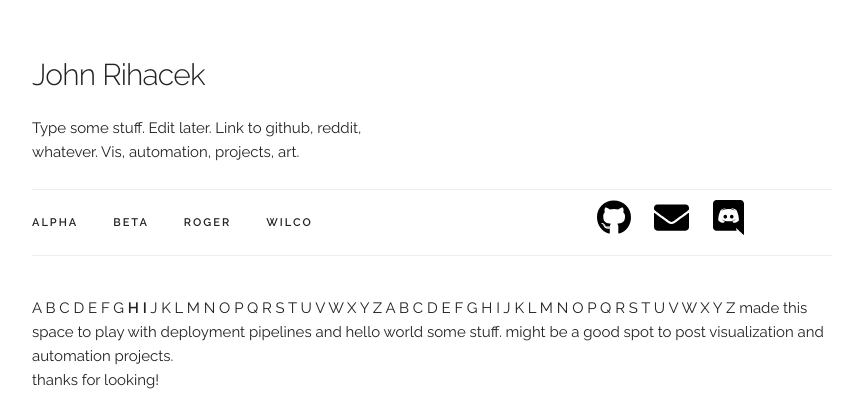
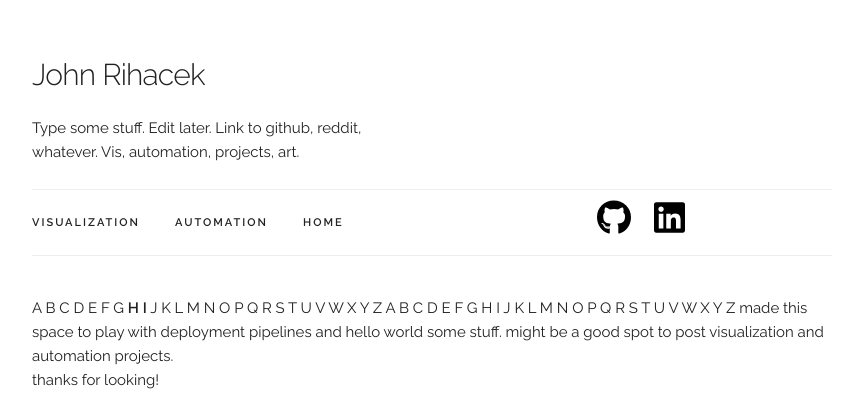
Before and after one commit to rihacek/rihaceks.com, a PHP site: page / in a window 1280 px wide. Shown: the part 145-563 px from the top of the page, without its empty margins (208-1071 px from the left). Run offline with PHP 8.4, Linux system fonts and the light colour scheme; some libraries are stand-ins or nearby versions.

Commit message:
update some navbar content

```diff
--- a/html/index.php
+++ b/html/index.php
@@ -46,22 +46,17 @@
         <div class="container">
           <div class="two-thirds column">
             <ul class="navbar-list">
-              <li class="navbar-item"><a class="navbar-link" href="#">Alpha</a></li>
-              <li class="navbar-item"><a class="navbar-link" href="#">Beta</a></li>
-              <li class="navbar-item"><a class="navbar-link" href="#">Roger</a></li>
-              <li class="navbar-item"><a class="navbar-link" href="#">Wilco</a></li>
+              <li class="navbar-item"><a class="navbar-link" href="https://vis.rihaceks.com">Visualization</a></li>
+              <li class="navbar-item"><a class="navbar-link" href="#">Automation</a></li>
+              <li class="navbar-item"><a class="navbar-link" href="https://rihaceks.com">Home</a></li>
             </ul>
           </div>
           <div class="one-third column">
-        <!-- all icons licensed under Creative Commons Attribution 4.0 International: https://fontawesome.com/license -->
-        <img src="images/github-brands.svg" height="35" style="padding: 10px;"/>
-        <img src="images/envelope-solid.svg" height="35" style="padding: 10px;"/>
-        <img src="images/discord-brands.svg" height="35" style="padding: 10px;"/>
-
-      </div>
-
+            <a href="https://github.com/rihacek"><img src="images/github-brands.svg" height="35" style="padding: 10px;"/></a>
+            <a href="https://www.linkedin.com/in/jrihacek"><img src="images/linkedin-brands.svg" height="35" style="padding: 10px;"/></a>
+          </div>
         </div>
-      </nav>
+    </nav>
 
 
 	<div class="row">
```
Also changed, not shown: html/images/linkedin-brands.svg (added).
